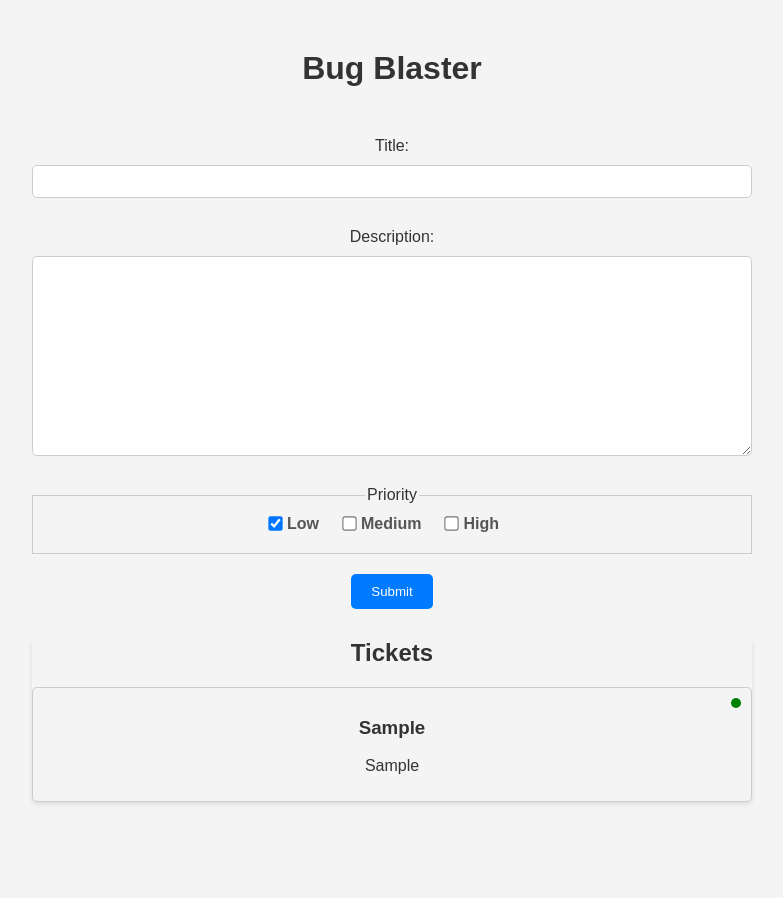
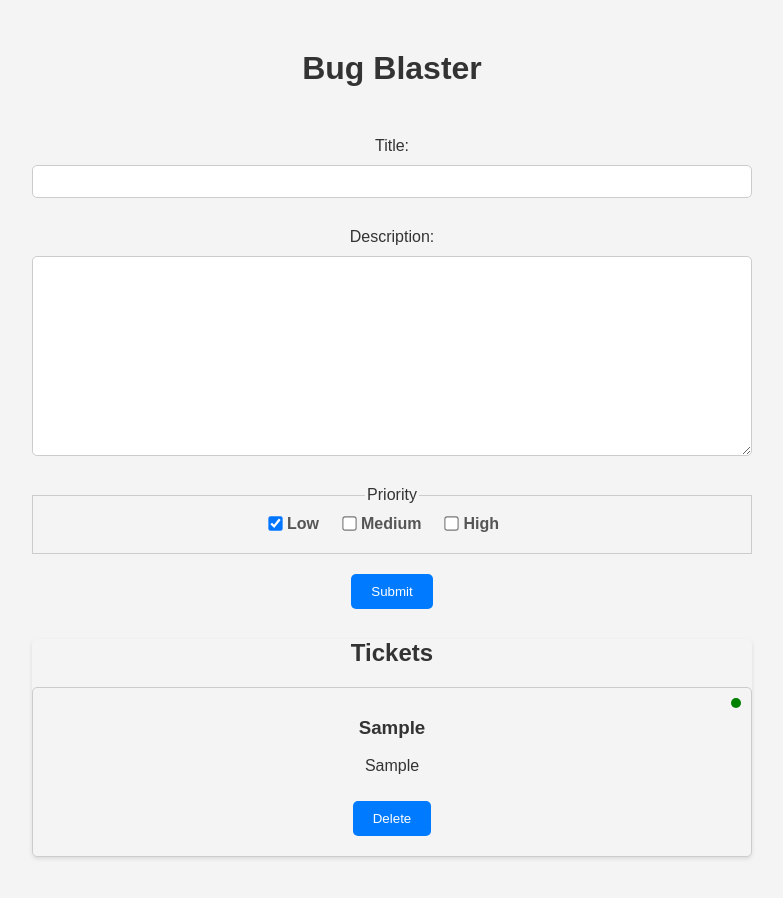
Before and after one commit to Prachi-Mhatre06/react-bug-blaster, a React (Create React App) app: page / in a window 1280 px wide. Both pictures are taken after typing "Sample", "Sample" into the empty fields and a click on the button "Submit". Shown: the top 898 px of the page, without its empty margins (248-1031 px from the left). Built offline with nearby package versions, Linux system fonts and the light colour scheme; the HTML template or start-up script is replaced by a standard one.

Commit message:
Added bug delete functionality

```diff
--- a/src/App.js
+++ b/src/App.js
@@ -13,7 +13,9 @@ function App() {
       <div className="container">
         <h1>Bug Blaster</h1>
         <TicketForm dispatch={dispatch} />
-        {tickets.length > 0 && <TicketList tickets={tickets} />}
+        {tickets.length > 0 && (
+          <TicketList tickets={tickets} dispatch={dispatch} />
+        )}
       </div>
     </div>
   );
--- a/src/components/Ticket.js
+++ b/src/components/Ticket.js
@@ -1,4 +1,4 @@
-export default function Ticket({ ticket }) {
+export default function Ticket({ ticket, dispatch }) {
   const priorityClass = {
     1: "priority-low",
     2: "priority-medium",
@@ -10,6 +10,12 @@ export default function Ticket({ ticket }) {
 
       <h3>{ticket.title}</h3>
       <p>{ticket.description}</p>
+      <button
+        className="button"
+        onClick={() => dispatch({ type: "DELETE_TICKET", payload: ticket.id })}
+      >
+        Delete
+      </button>
     </div>
   );
 }
--- a/src/components/TicketForm.js
+++ b/src/components/TicketForm.js
@@ -5,11 +5,20 @@ export default function TicketForm({ dispatch }) {
   const [description, setDescription] = useState("");
   const [priority, setPriority] = useState("1");
 
+  const generateTicketId = () => {
+    if (typeof crypto !== "undefined" && typeof crypto.randomUUID === "function") {
+      return `BUG-${crypto.randomUUID()}`;
+    }
+
+    return `BUG-${Date.now()}-${Math.floor(Math.random() * 1000000)}`;
+  };
+
   const handleSubmit = (event) => {
     event.preventDefault();
     dispatch({
       type: "ADD_TICKET",
       payload: {
+        id: generateTicketId(),
         title,
         description,
         priority,
--- a/src/components/TicketList.js
+++ b/src/components/TicketList.js
@@ -1,11 +1,11 @@
 import Ticket from "./Ticket";
 
-export default function TicketList({ tickets }) {
+export default function TicketList({ tickets, dispatch }) {
   return (
     <div className="ticket-list">
       <h2>Tickets</h2>
-      {tickets.map((ticket, index) => (
-        <Ticket key={index} ticket={ticket} />
+      {tickets.map((ticket) => (
+        <Ticket key={ticket.id} ticket={ticket} dispatch={dispatch} />
       ))}
     </div>
   );
--- a/src/reducers/ticketReducer.js
+++ b/src/reducers/ticketReducer.js
@@ -2,6 +2,8 @@ export default function ticketReducer(state, action) {
   switch (action.type) {
     case "ADD_TICKET":
       return [...state, action.payload];
+    case "DELETE_TICKET":
+      return state.filter((ticket) => ticket.id !== action.payload);
     default:
       return state;
   }
```
